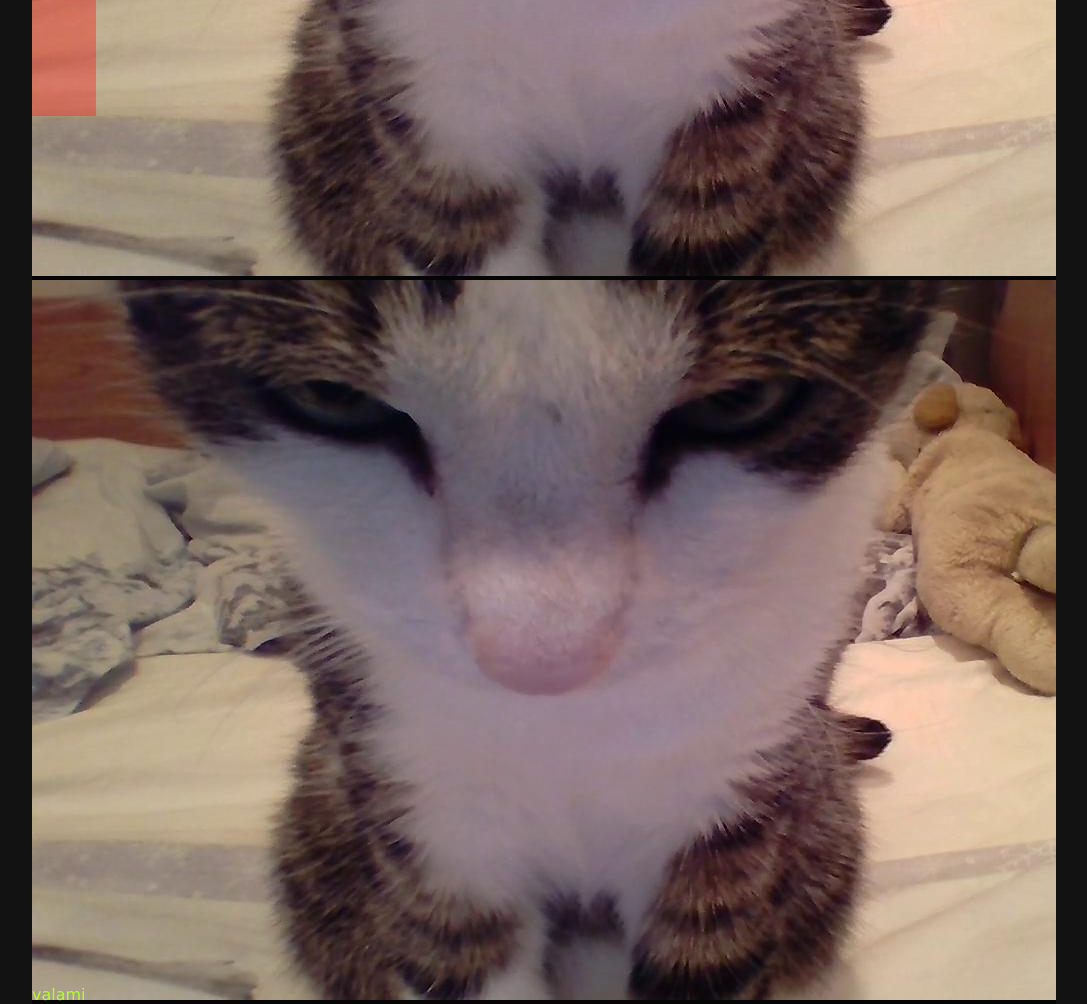
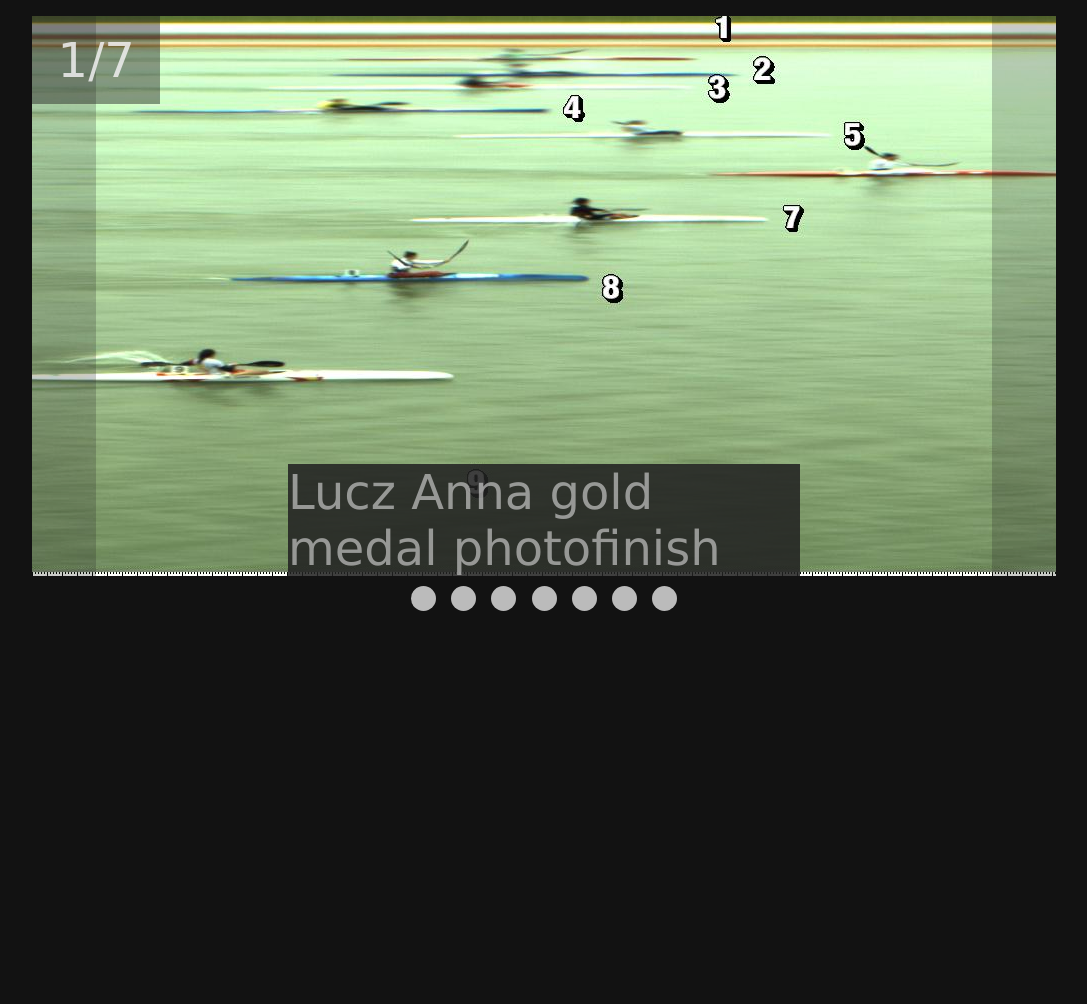
Before and after one commit to Strukturavaltas-03-Frontend-2022/js3-projekt-slider-nyosigomboc, a website with bundled scripts: page index.html in a window 1280 px wide. Shown: the whole page, without its empty margins (96-1183 px from the left). After the commit the page ends 800 px from the top, so only its background shows below. Built offline with nearby package versions, Linux system fonts and the light colour scheme.

Commit message:
almost done

```diff
--- a/css/style.css
+++ b/css/style.css
@@ -10,14 +10,15 @@ body {
 }
 
 .gallery {
-  display: flex;
-  margin-left: 10vw;
-  margin-right: 10vw;
+  display: block;
+  margin: 2vh 10vw;
   height: 70vh;
   width: 80vw;
   justify-content: center;
   align-items: center;
   border-radius: 20px;
+  background-color: transparent;
+  z-index: 0;
 }
 
 .holder {
@@ -25,6 +26,12 @@ body {
   overflow: hidden;
   position: relative;
   background-color: #050505;
+  width: 100%;
+  height: 100%;
+  z-index: 0;
+}
+
+.images {
   width: 100%;
 }
 
@@ -35,18 +42,47 @@ body {
   position: absolute;
   z-index: 3;
   cursor: pointer;
+  opacity: 0.7;
+  top: 50%;
+  transform: translateY(-50%);
+  color: white;
 }
 
 .go_left {
   /*float: left;*/
-  background-color: #ff000055;
+  background-color: #22222255;
   left: 0;
 }
 
 .go_right {
   /*float: right;*/
-  background-color: #0000ff55;
+  background-color: #22222255;
   right: 0;
+}
+
+#img, #old_img {
+  display: flex;
+  position: absolute;
+  align-items: center;
+  justify-content: center;
+  width: 100%;
+  height: 100%;
+  top: 0;
+  left: 0;
+}
+
+img {
+  transition: opacity 0.5s;
+}
+
+#old_img {
+  z-index: 1;
+  opacity: 1;
+}
+
+#img {
+  z-index: 2;
+  opacity: 1;
 }
 
 .caption {
@@ -54,5 +90,35 @@ body {
   position: absolute;
   bottom: 0px;
   z-index: 3;
-  color: greenyellow;
+  color: #dedede99;
+  background-color: #222222dd;
+  left: 50%;
+  transform: translateX(-50%);
+  font-size: 3em;
 }
+
+.dot {
+  height: 25px;
+  width: 25px;
+  background-color: #bbb;
+  border-radius: 50%;
+  display: inline-block;
+  margin: 10px 5px;
+  cursor: pointer;
+}
+
+.chooser {
+  align-items: center;
+  text-align: center;
+}
+
+.status {
+  z-index: 5;
+  position: absolute;
+  top: 0;
+  left: 0;
+  font-size: 3em;
+  color: #eeeeeedd;
+  background-color: #23232377;
+  padding: 2vh 2vw;
+}
--- a/index.html
+++ b/index.html
@@ -10,13 +10,16 @@
 <body>
     <div class="gallery">
         <div class="holder">
-            <div class="go_left">&lt;</div>
-            <div id="img"><img src="images/Nyunyszi.jpg" alt="x"></div>
-            <div id="old_img"><img src="images/Nyunyszi.jpg" alt="x"></div>
-            <div class="caption">valami</div>
-            <div class="go_right">&gt;</div>
-            <div class="chooser"></div>
+            <div class="status"></div>
+            <div class="go_left"></div>
+            <div class="images">
+                <div id="img"><img src="" alt=""></div>
+                <div id="old_img"><img src="" alt=""></div>
+            </div>
+            <div class="caption"></div>
+            <div class="go_right"></div>
         </div>
+        <div class="chooser"></div>
     </div>
     <script src="js/main.js" type="module"></script>
 </body>
--- a/js/main.js
+++ b/js/main.js
@@ -0,0 +1,77 @@
+import {
+  getNext, getPrev, getNth, getNumberOfImages, getStatus,
+// eslint-disable-next-line import/extensions
+} from './pictures.js'; // eslint doesn't know this, but it won't work without .js extension
+
+const currentImageImg = document.querySelector('#img img');
+const oldImageImg = document.querySelector('#old_img img');
+const captionDiv = document.querySelector('.caption');
+const statusDiv = document.querySelector('.status');
+
+const loadTime = 100;
+const changeTime = 500;
+
+const updateStatus = () => {
+  statusDiv.innerHTML = getStatus();
+};
+
+const changeImage = (url, caption) => {
+  oldImageImg.setAttribute('src', currentImageImg.getAttribute('src'));
+  currentImageImg.style.opacity = 0;
+  currentImageImg.setAttribute('src', url);
+  currentImageImg.setAttribute('alt', caption);
+  captionDiv.innerHTML = caption;
+  updateStatus();
+  setTimeout(() => {
+    currentImageImg.style.opacity = 1;
+    setTimeout(() => {
+      oldImageImg.setAttribute('src', url);
+    }, changeTime);
+  }, loadTime); // leave some time to load the image
+};
+
+const changeImageObj = (obj) => {
+  const { src, caption } = obj;
+  changeImage(src, caption);
+};
+
+const loadNext = () => {
+  changeImageObj(getNext());
+};
+
+const loadPrev = () => {
+  changeImageObj(getPrev());
+};
+
+const loadNth = (n) => {
+  changeImageObj(getNth(n));
+};
+
+loadNth(0);
+document.querySelector('.go_left').addEventListener('click', loadPrev);
+document.querySelector('.go_right').addEventListener('click', loadNext);
+
+const createCircles = (n) => {
+  let circles = '';
+  for (let i = 0; i < n; i += 1) {
+    circles += '<span class="dot"></span>\n';
+  }
+  document.querySelector('.chooser').innerHTML = circles;
+};
+
+const addListeners = () => {
+  document.querySelectorAll('.dot').forEach((element, index) => {
+    element.addEventListener('click', () => {
+      loadNth(index);
+    });
+  });
+};
+
+const changeHeight = (height) => {
+  document.querySelector('.gallery').style.height = height;
+};
+
+createCircles(getNumberOfImages());
+addListeners();
+
+// changeHeight('100px');
--- a/js/pictures.js
+++ b/js/pictures.js
@@ -1,14 +1,55 @@
 const pictures = [
   {
-    src: 'http://...',
-    caption: 'valami',
+    src: 'images/2022 JUNIOR U23 WCH Photo Finish 164.jpg',
+    caption: 'Lucz Anna gold medal photofinish',
   },
   {
-    src: 'http://...',
-    caption: 'valami',
+    src: 'images/IMG_20220830_180440.jpg',
+    caption: 'Opening ceremony',
   },
   {
-    src: 'http://...',
-    caption: 'valami',
+    src: 'images/IMG_20220831_140519.jpg',
+    caption: 'Rescue boats at the finish line',
+  },
+  {
+    src: 'images/IMG_20220903_101019.jpg',
+    caption: 'Another gold medal',
+  },
+  {
+    src: 'images/IMG_20220903_145756.jpg',
+    caption: 'Yet another gold medal',
+  },
+  {
+    src: 'images/IMG_20220904_094451.jpg',
+    caption: 'My stuff',
+  },
+  {
+    src: 'images/IMG_20220904_171908.jpg',
+    caption: '5000m turn',
   },
 ];
+
+let currentIndex = 0;
+const numberOfImages = pictures.length;
+
+export const getCurrentIndex = () => currentIndex;
+export const getNumberOfImages = () => numberOfImages;
+
+export const getCurrent = () => pictures[currentIndex];
+
+export const getNext = () => {
+  currentIndex = (currentIndex + numberOfImages + 1) % numberOfImages;
+  return getCurrent();
+};
+
+export const getPrev = () => {
+  currentIndex = (currentIndex + numberOfImages - 1) % numberOfImages;
+  return getCurrent();
+};
+
+export const getNth = (n) => {
+  currentIndex = n;
+  return getCurrent();
+};
+
+export const getStatus = () => `${getCurrentIndex() + 1}/${getNumberOfImages()}`;
```
Also changed, not shown: package.json (added, +25 -0 lines), .eslintrc.json (added), images/2022 JUNIOR U23 WCH Photo Finish 164.jpg (added), images/IMG_20220830_180440.jpg (added), images/IMG_20220831_140519.jpg (added), images/IMG_20220903_101019.jpg (added), images/IMG_20220903_145756.jpg (added), images/IMG_20220904_094451.jpg (added), images/IMG_20220904_171908.jpg (added), images/Nyunyszi.jpg (deleted), 2 other files.
